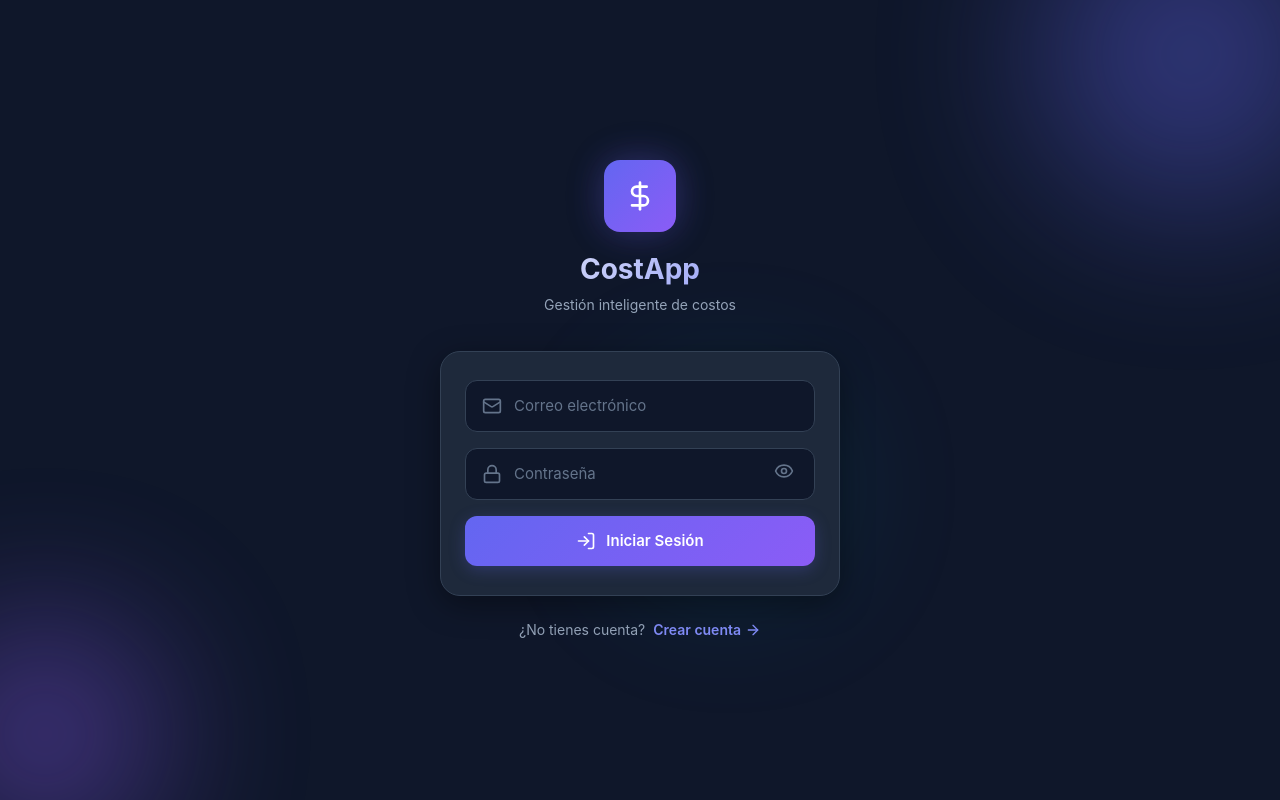
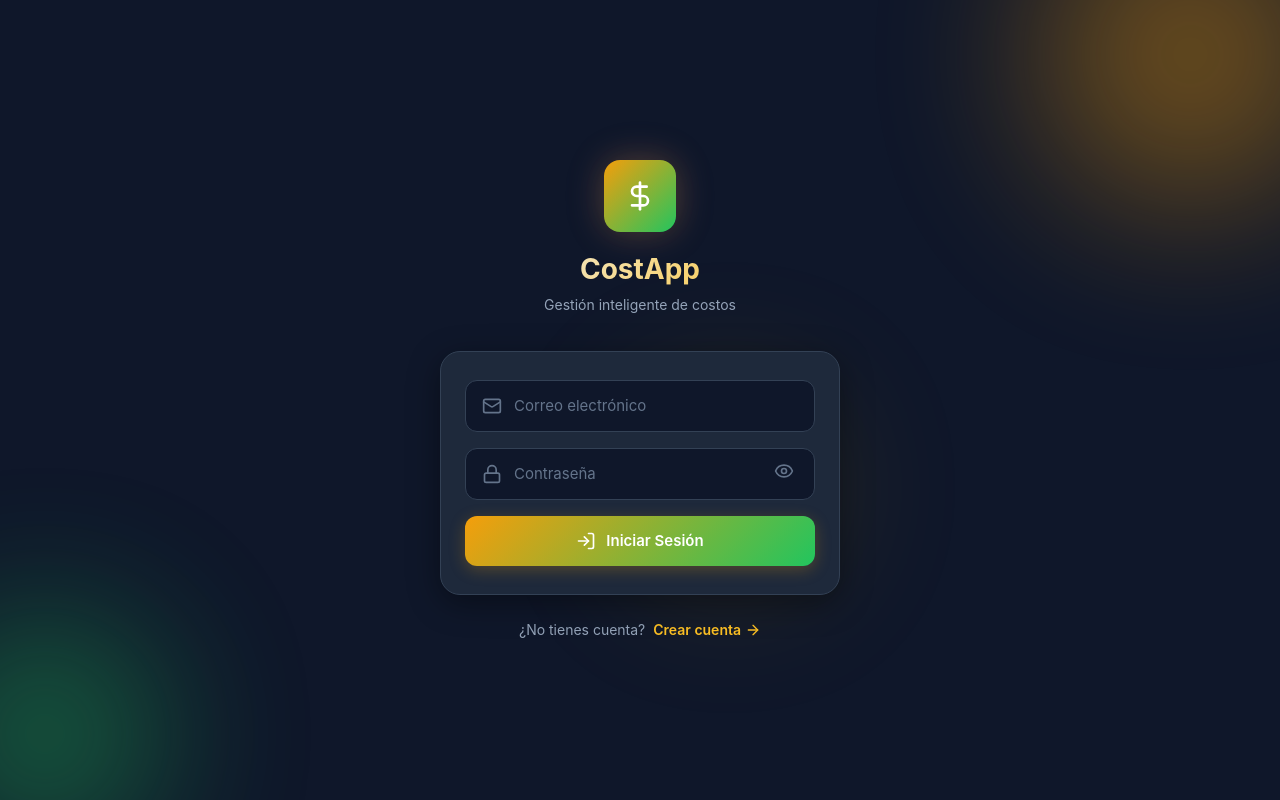
Before and after one commit to Jesus200995/costos, a Vue app in the folder pwacostos/: page /login in a window 1280 px wide. Built offline with nearby package versions, Linux system fonts and the light colour scheme.

Commit message:
feat: actualizar colores de tema y favicon a la paleta de la marca

```diff
--- a/pwacostos/index.html
+++ b/pwacostos/index.html
@@ -4,7 +4,7 @@
     <meta charset="UTF-8" />
     <link rel="icon" type="image/svg+xml" href="/favicon.svg" />
     <meta name="viewport" content="width=device-width, initial-scale=1.0, maximum-scale=1.0, user-scalable=no" />
-    <meta name="theme-color" content="#6366f1" />
+    <meta name="theme-color" content="#f59e0b" />
     <meta name="apple-mobile-web-app-capable" content="yes" />
     <meta name="apple-mobile-web-app-status-bar-style" content="black-translucent" />
     <link rel="apple-touch-icon" href="/icons/icon-192x192.png" />
--- a/pwacostos/src/assets/styles/main.css
+++ b/pwacostos/src/assets/styles/main.css
@@ -5,17 +5,17 @@
 
 /* ---- CSS Variables ---- */
 :root {
-  --primary: #6366f1;
-  --primary-light: #818cf8;
-  --primary-dark: #4f46e5;
-  --primary-glow: rgba(99, 102, 241, 0.25);
-  --accent: #8b5cf6;
-  --accent-light: #a78bfa;
+  --primary: #f59e0b;
+  --primary-light: #fbbf24;
+  --primary-dark: #d97706;
+  --primary-glow: rgba(245, 158, 11, 0.25);
+  --accent: #22c55e;
+  --accent-light: #4ade80;
 
   --success: #22c55e;
   --success-bg: rgba(34, 197, 94, 0.12);
-  --warning: #f59e0b;
-  --warning-bg: rgba(245, 158, 11, 0.12);
+  --warning: #eab308;
+  --warning-bg: rgba(234, 179, 8, 0.12);
   --danger: #ef4444;
   --danger-bg: rgba(239, 68, 68, 0.12);
   --info: #3b82f6;
@@ -140,7 +140,7 @@ input {
 .auth-bg-shape--1 {
   width: 300px;
   height: 300px;
-  background: var(--primary);
+  background: #f59e0b;
   top: -80px;
   right: -60px;
   animation-delay: 0s;
@@ -149,7 +149,7 @@ input {
 .auth-bg-shape--2 {
   width: 250px;
   height: 250px;
-  background: var(--accent);
+  background: #22c55e;
   bottom: -50px;
   left: -80px;
   animation-delay: -4s;
@@ -158,7 +158,7 @@ input {
 .auth-bg-shape--3 {
   width: 180px;
   height: 180px;
-  background: #06b6d4;
+  background: #eab308;
   top: 50%;
   left: 50%;
   transform: translate(-50%, -50%);
@@ -339,7 +339,7 @@ input {
 }
 .password-strength__fill--weak { background: var(--danger); }
 .password-strength__fill--medium { background: var(--warning); }
-.password-strength__fill--strong { background: var(--info); }
+.password-strength__fill--strong { background: #f59e0b; }
 .password-strength__fill--excellent { background: var(--success); }
 
 .password-strength__label {
--- a/pwacostos/vite.config.ts
+++ b/pwacostos/vite.config.ts
@@ -13,7 +13,7 @@ export default defineConfig({
         name: 'CostApp - Registro de Costos',
         short_name: 'CostApp',
         description: 'Aplicación para registrar costos de lugares',
-        theme_color: '#6366f1',
+        theme_color: '#f59e0b',
         background_color: '#0f172a',
         display: 'standalone',
         orientation: 'portrait',
```
Also changed, not shown: pwacostos/public/favicon.svg.
